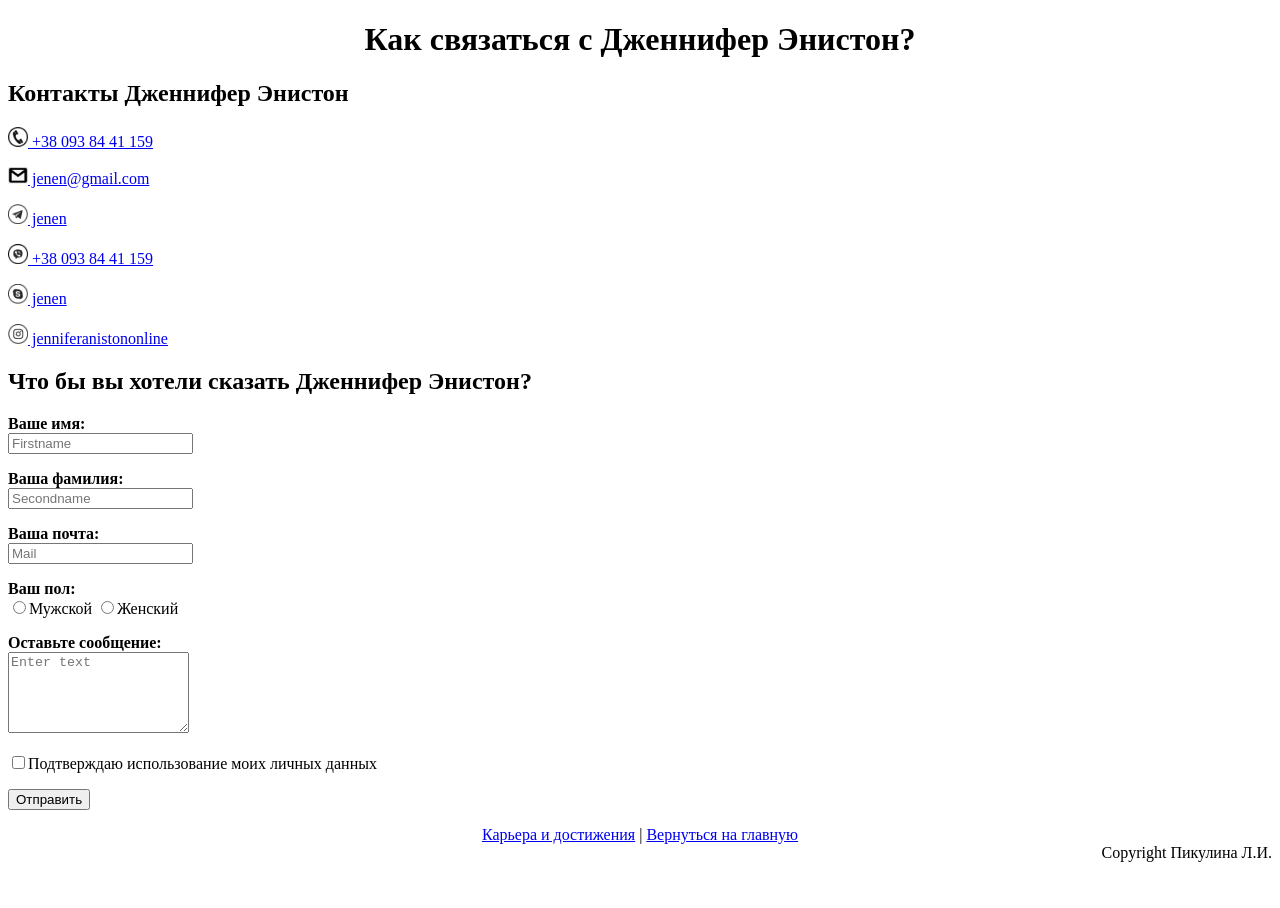
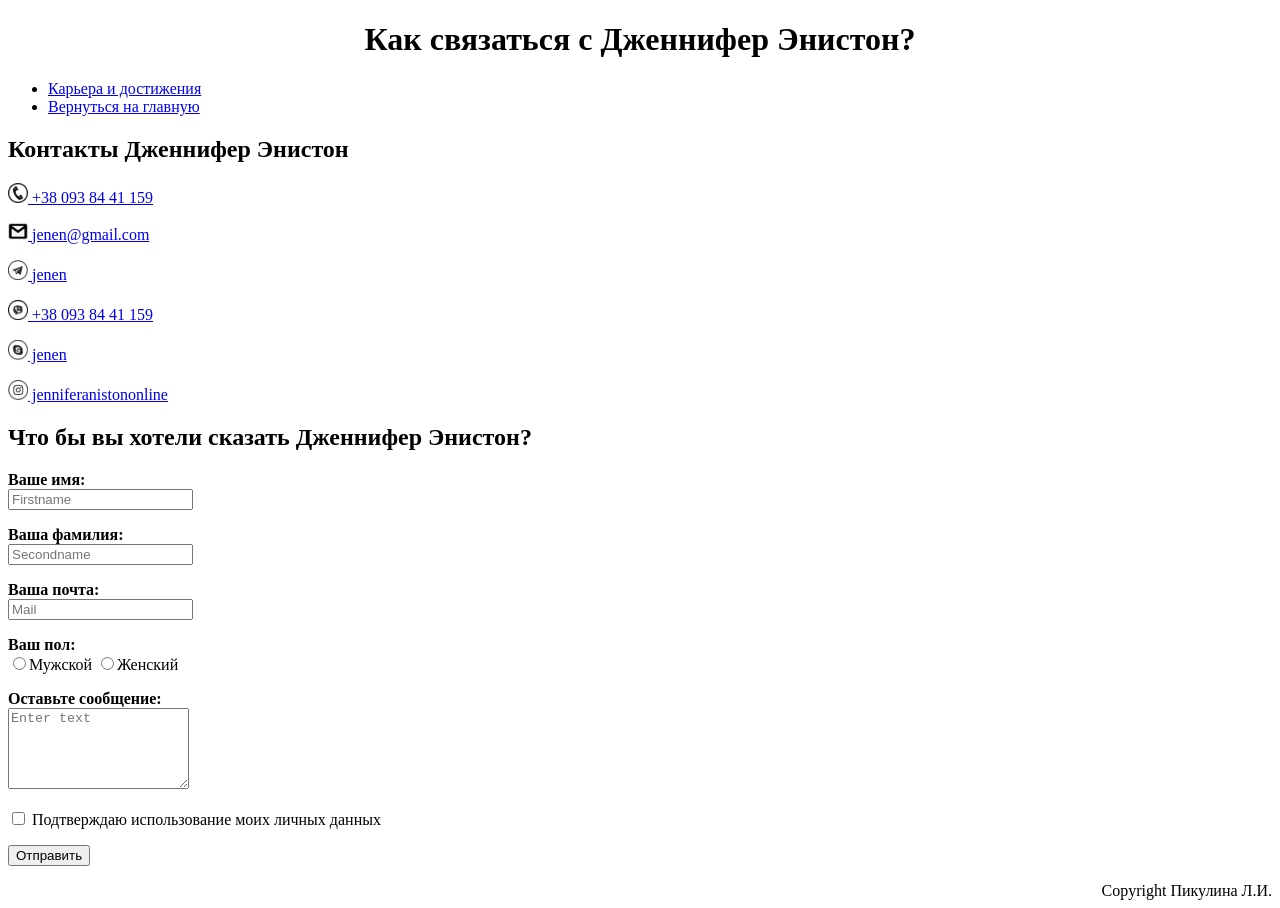
Before and after one commit to milasorokina96/Lesson_2, a plain HTML site: page assets/pages/contacts.html in a window 1280 px wide. Before the commit the page ends 870 px from the top, so only its background shows below. Drawn offline with Linux system fonts and the light colour scheme.

Commit message:
Correction for Lesson_4

```diff
--- a/assets/pages/contacts.html
+++ b/assets/pages/contacts.html
@@ -8,54 +8,53 @@
 		<header align="center">
 			<h1>Как связаться с Дженнифер Энистон?</h1>
 		</header>
+		<nav>
+   			<ul>
+   				<li>
+   					<a href="./bio.html" target="blank">Карьера и достижения</a>
+   				</li>
+   				<li>
+   					<a href="../../index.html">Вернуться на главную</a>
+   				</li>
+   			</ul>
+		</nav>
+		<main>
 			<section class="contacts">
 				<h2>Контакты Дженнифер Энистон</h2>
 				<p>
 					<a href="tel:+380938441159">
-					<picture>
 						<img src="../image/icon_tel.png" alt="иконка телефона" hieght="20" width="20">
 						+38 093 84 41 159
-					</picture>
 					</a>
 				</p>
 				<p>
 					<a href="mailto:jenen@gmail.com">
-					<picture>
 						<img src="../image/icon_gmail.png" alt="иконка почты" hieght="20" width="20">
 						jenen@gmail.com
-					</picture>
 					</a>
 				</p>
 				<p>
 					<a href="tg://resolve?domain=lyuda_pik">
-					<picture>
 						<img src="../image/icon_telegram.png" alt="иконка телеграма" hieght="20" width="20">
 						jenen
-					</picture>
 					</a>
 				</p>
 				<p>
 					<a href="viber://chat?number=+380938441159">
-					<picture>
 						<img src="../image/icon_viber.png" alt="иконка вайбера" hieght="20" width="20">
 						+38 093 84 41 159
-					</picture>
 					</a>
 				</p>
 				<p>
 					<a href="skype:jenen@gmail.com">
-					<picture>
 						<img src="../image/icon_skype.png" alt="иконка скайпа" hieght="20" width="20">
 						jenen
-					</picture>
 					</a>
 				</p>
 				<p>
 					<a href="https://www.instagram.com/jenniferanistononline/">
-					<picture>
 						<img src="../image/icon_insta.png" alt="иконка инстаграм" hieght="20" width="20">
 						jenniferanistononline
-					</picture>
 					</a>
 				</p>
 			</section>
@@ -63,43 +62,51 @@
 				<h2>Что бы вы хотели сказать Дженнифер Энистон?</h2>
 				<form name="test" method="post" action="https://mcslayer.com/hillel/post.php">
 					<p>
+						<label for="Firstname">
 							<b>Ваше имя:</b>
+						</label>
 						<br>
-					<input type="text" name="Firstname" placeholder="Firstname" required="required">
+						<input type="text" name="Firstname" id="Firstname" placeholder="Firstname" required="required">
 					</p>
 					<p>
+						<label for="Secondname">
 							<b>Ваша фамилия:</b>
+						</label>
 						<br>
-					<input type="text" name="Secondname" placeholder="Secondname" required="required">
+						<input type="text" name="Secondname" id="Secondname" placeholder="Secondname" required="required">
 					</p>
 					<p>
+						<label for="mail">
 							<b>Ваша почта:</b>
+						</label>
 						<br>
-					<input type="email" name="mail" placeholder="Mail" required="required">
+						<input type="email" name="mail" id="mail" placeholder="Mail" required="required">
 					</p>
 					<p>
+						<label>
 							<b>Ваш пол:</b>
 							<br>
 							<input type="radio" name="sex" value="male">Мужской
 							<input type="radio" name="sex" value="female">Женский
+						</label>
 					</p>
 					<p>
+						<label for="sms">
 							<b>Оставьте сообщение:</b>
+						</label>
 						<br>
-					<textarea name="sms" rows="5" placeholder="Enter text" required="required"></textarea>
+						<textarea name="sms" rows="5" id="sms" placeholder="Enter text" required="required"></textarea>
 					</p>
 					<p>
-					<input type="checkbox" name="agreement" required="required">Подтверждаю использование моих личных данных
+						<input type="checkbox" name="agreement" id="agreement" required="required">
+						<label for="agreement">Подтверждаю использование моих личных данных</label>
 					</p>
 					<p>
 						<button>Отправить</button>
 					</p>
 				</form>
 			</section>
-		<nav align="center">
-			<a href="./bio.html" target="blank">Карьера и достижения</a> |
-			<a href="../../index.html">Вернуться на главную</a>
-		</nav>
+		</main>
 		<footer align="right">Copyright Пикулина Л.И.</footer>
 	</body>
 </html>
```
Also changed, not shown: assets/pages/bio.html (+14 -5 lines), index.html (+13 -6 lines). Lines whose indentation alone changed are shown as unchanged.
